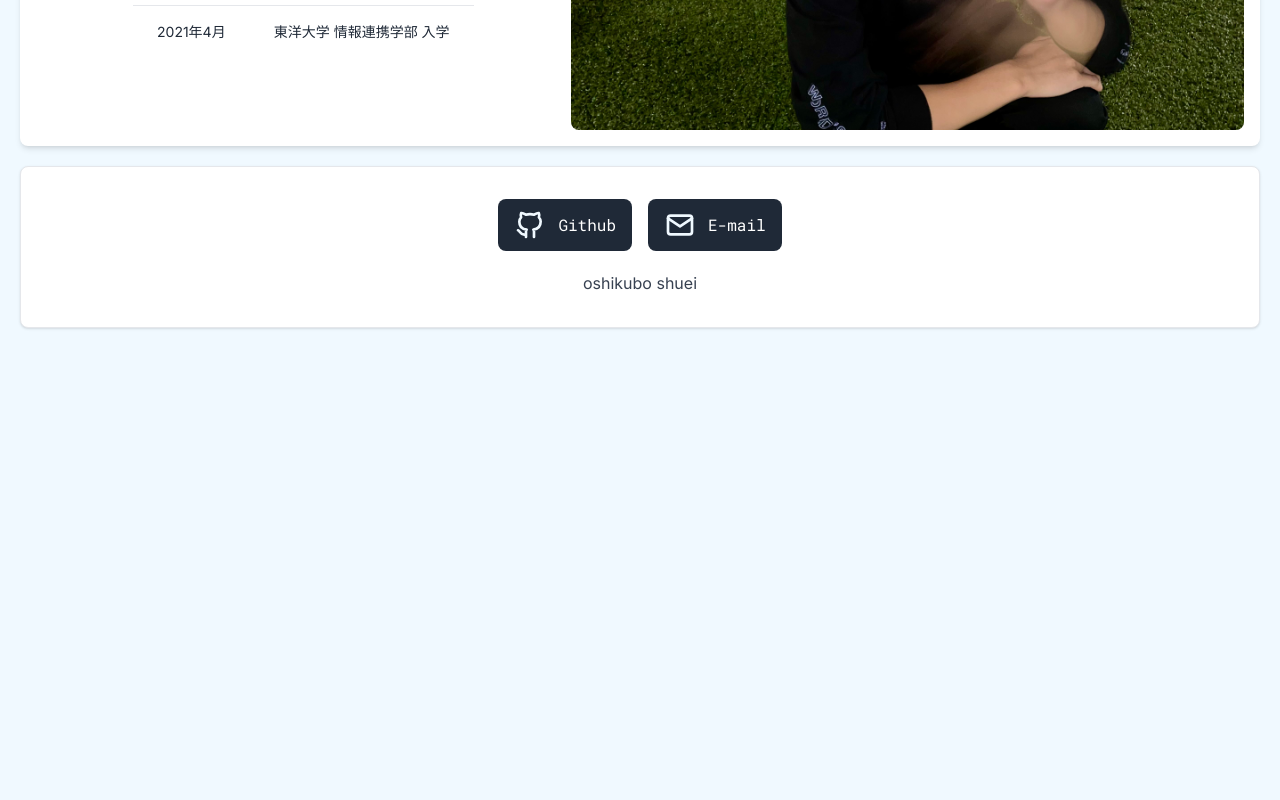
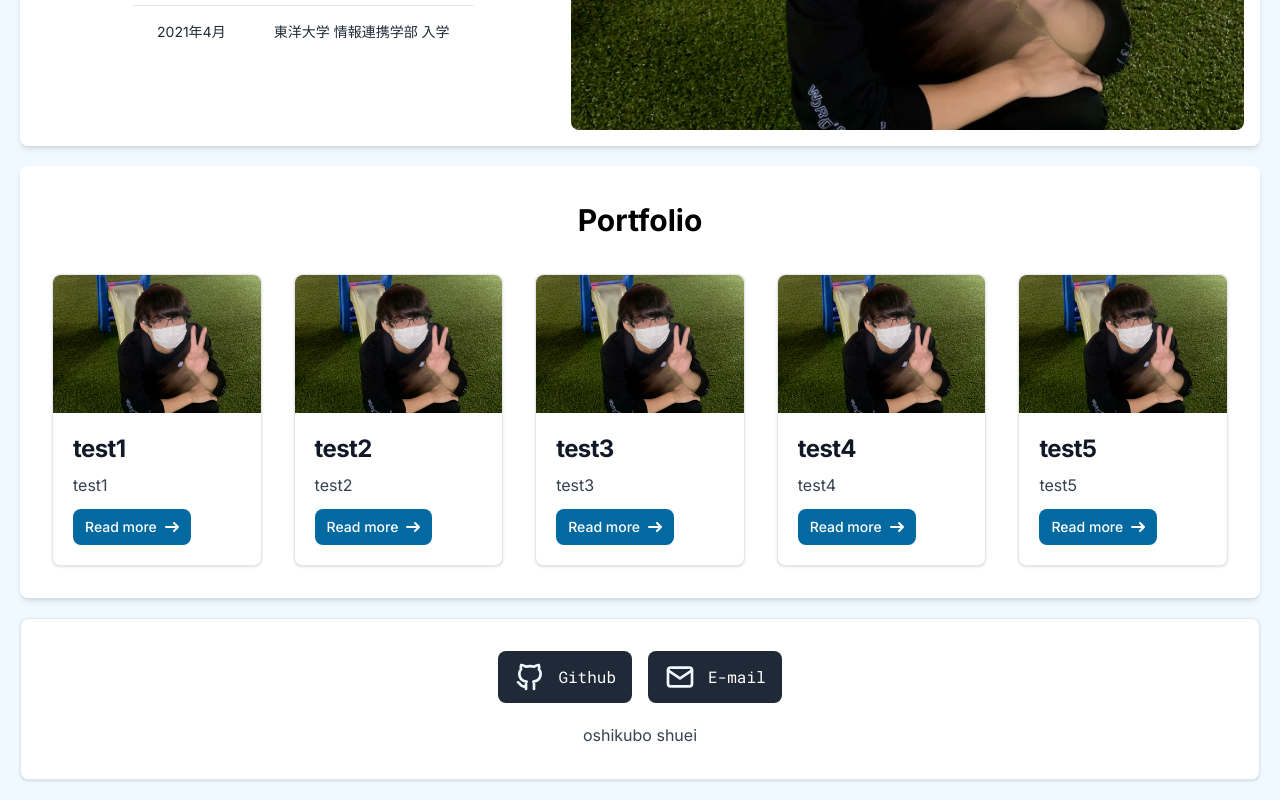
Before and after one commit to s1f10210273/portfolio, a Next.js app in the folder portfolio/: page / in a window 1280 px wide. Shown: the part 512-1312 px from the top of the page. Before the commit the page ends 860 px from the top, so only its background shows below. Built offline with nearby package versions, Linux system fonts and the light colour scheme.

Commit message:
portfolio

```diff
--- a/portfolio/src/app/components/Card.tsx
+++ b/portfolio/src/app/components/Card.tsx
@@ -1,21 +1,51 @@
-export default function Card() {
+import Image from "next/image";
+
+export default function Card(props: CardProps) {
   return (
-    <div className="max-w-sm bg-white border border-gray-200 rounded-lg shadow dark:bg-gray-800 dark:border-gray-700">
+    <div className="m-4" style={{ width: "320px" }}>
+      <div className="bg-white border border-gray-200 rounded-lg shadow dark:bg-gray-800 dark:border-gray-700">
         <a href="#">
-            <img className="rounded-t-lg" src="/docs/images/blog/image-1.jpg" alt="" />
+          <Image
+            src={props.image_url}
+            width={800}
+            height={1200}
+            className="rounded-t-lg"
+            alt=""
+          />
         </a>
         <div className="p-5">
-            <a href="#">
-                <h5 className="mb-2 text-2xl font-bold tracking-tight text-gray-900 dark:text-white">Noteworthy technology acquisitions 2021</h5>
-            </a>
-            <p className="mb-3 font-normal text-gray-700 dark:text-gray-400">Here are the biggest enterprise technology acquisitions of 2021 so far, in reverse chronological order.</p>
-            <a href="#" className="inline-flex items-center px-3 py-2 text-sm font-medium text-center text-white bg-blue-700 rounded-lg hover:bg-blue-800 focus:ring-4 focus:outline-none focus:ring-blue-300 dark:bg-blue-600 dark:hover:bg-blue-700 dark:focus:ring-blue-800">
-                Read more
-                <svg className="rtl:rotate-180 w-3.5 h-3.5 ms-2" aria-hidden="true" xmlns="http://www.w3.org/2000/svg" fill="none" viewBox="0 0 14 10">
-                    <path stroke="currentColor" stroke-linecap="round" stroke-linejoin="round" stroke-width="2" d="M1 5h12m0 0L9 1m4 4L9 9"/>
-                </svg>
-            </a>
+          <a href="#">
+            <h5 className="mb-2 text-2xl font-bold tracking-tight text-gray-900 dark:text-white">
+              {props.title}
+            </h5>
+          </a>
+          <p className="mb-3 font-normal text-gray-700 dark:text-gray-400">
+            {props.description}
+          </p>
+          <a
+            href="#"
+            className="inline-flex items-center px-3 py-2 text-sm font-medium text-center text-white bg-sky-700 rounded-lg hover:bg-sky-800 focus:ring-4 focus:outline-none focus:ring-blue-300 dark:bg-blue-600 dark:hover:bg-blue-700 dark:focus:ring-blue-800"
+            style={{ whiteSpace: "nowrap" }}
+          >
+            Read more
+            <svg
+              className="rtl:rotate-180 w-3.5 h-3.5 ms-2"
+              aria-hidden="true"
+              xmlns="http://www.w3.org/2000/svg"
+              fill="none"
+              viewBox="0 0 14 10"
+            >
+              <path
+                stroke="currentColor"
+                strokeLinecap="round"
+                strokeLinejoin="round"
+                strokeWidth="2"
+                d="M1 5h12m0 0L9 1m4 4L9 9"
+              />
+            </svg>
+          </a>
         </div>
+      </div>
     </div>
   );
 }
--- a/portfolio/src/app/components/Navbar.tsx
+++ b/portfolio/src/app/components/Navbar.tsx
@@ -67,7 +67,7 @@
       >
         <div className="text-sm lg:flex-grow">
           <Link
-            href="#AboutMe"
+            href="/#AboutMe"
             className="block mt-4 text-xl lg:inline-block lg:mt-0 text-sky-50 hover:text-white mr-4"
           >
             About Me
--- a/portfolio/src/app/page.tsx
+++ b/portfolio/src/app/page.tsx
@@ -1,10 +1,29 @@
-import Image from "next/image";
 import About from "./components/About";
+import Card from "./components/Card";
+import Portfolio from "./portfolio";
 
+
+export function createCard(content: CardProps) {
+  return (
+    <Card
+      title = {content.title}
+      description = {content.description}
+      image_url = {content.image_url}
+    />
+  )
+}
 export default function Home() {
   return (
-    <div id="AboutMe">
-      <About />
-    </div>
+    <main>
+      <div id="AboutMe">
+        <About />
+      </div>
+      <div className="m-5 p-4 bg-white rounded-lg overflow-hidden shadow-md">
+      <h1 className="text-3xl text-center font-bold m-5">Portfolio</h1>
+        <div className="flex overflow-x-auto">
+          {Portfolio.map(createCard)}
+        </div>
+      </div>
+    </main>
   );
 }
--- /dev/null
+++ b/portfolio/src/app/portfolio.ts
@@ -0,0 +1,35 @@
+const Portfolio = [
+  {
+    id: 1,
+    title: "test1",
+    description: "test1",
+    image_url: "/2x3_hero.jpeg"
+  },
+  {
+    id: 1,
+    title: "test2",
+    description: "test2",
+    image_url: "/2x3_hero.jpeg"
+  },
+  {
+    id: 1,
+    title: "test3",
+    description: "test3",
+    image_url: "/2x3_hero.jpeg"
+  },
+  {
+    id: 1,
+    title: "test4",
+    description: "test4",
+    image_url: "/2x3_hero.jpeg"
+  },
+  {
+    id: 1,
+    title: "test5",
+    description: "test5",
+    image_url: "/2x3_hero.jpeg"
+  },
+
+]
+
+export default Portfolio;
--- /dev/null
+++ b/portfolio/src/app/portfolio/page.tsx
@@ -0,0 +1,26 @@
+import Image from "next/image";
+import Card from "../components/Card";
+import Portfolio from "../portfolio";
+
+
+export function createCard(content: CardProps) {
+  return (
+    <Card
+      title = {content.title}
+      description = {content.description}
+      image_url = {content.image_url}
+    />
+  )
+}
+
+export default function About() {
+  return (
+<div className="m-5 p-4 bg-white rounded-lg overflow-hidden shadow-md">
+<h1 className="text-3xl text-center font-bold m-5">Portfolio</h1>
+  <div className="flex overflow-x-auto">
+    {Portfolio.map(createCard)}
+  </div>
+</div>
+
+  );
+}
--- /dev/null
+++ b/portfolio/src/app/types.ts
@@ -0,0 +1,5 @@
+interface CardProps {
+  title: string;
+  description: string;
+  image_url: string;
+}
```
